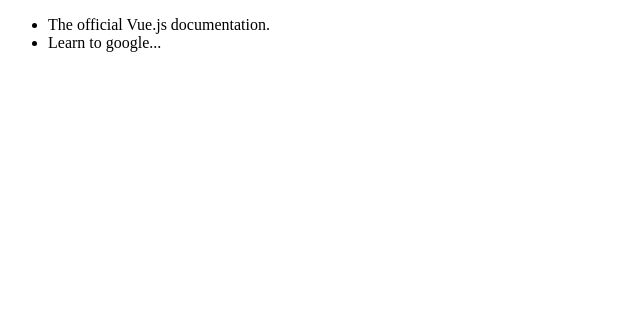
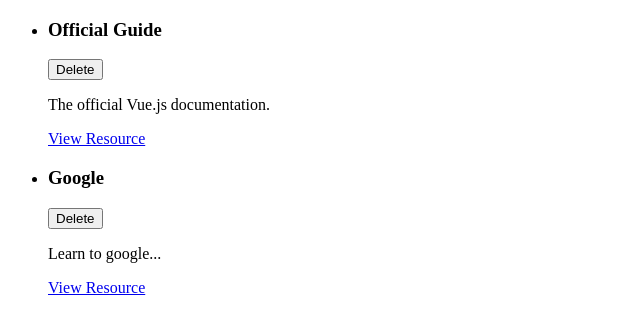
Before and after one commit to Suxrob9966/learning-resource-app, a Vue app: page / in a window 1280 px wide. Shown: the top 334 px of the page, without its empty margins (0-640 px from the left). Built offline with nearby package versions, Linux system fonts and the light colour scheme.

Commit message:
first component & prop

```diff
--- a/src/App.vue
+++ b/src/App.vue
@@ -1,13 +1,17 @@
 <template>
     <ul>
-        <li v-for="item in storedResources" :key="item.id">
-            {{ item.description }}
-        </li>
+        <learning-resource v-for="res in storedResources" :key="res.id" :title="res.title" :description="res.description"
+            :link="res.link"></learning-resource>
     </ul>
 </template>
 
 <script>
+import LearningResource from './components/learning-resources/LearningResource.vue';
+
 export default {
+    components: {
+        LearningResource,
+    },
     data() {
         return {
             storedResources: [
--- /dev/null
+++ b/src/components/learning-resources/LearningResource.vue
@@ -0,0 +1,20 @@
+<template>
+    <li>
+        <div>
+            <header>
+                <h3>{{ title }}</h3>
+                <button>Delete</button>
+            </header>
+        </div>
+        <p>{{ description }}</p>
+        <nav>
+            <a :href="link">View Resource</a>
+        </nav>
+    </li>
+</template>
+
+<script>
+export default {
+    props: ['title', 'description', 'link'],
+}
+</script>
```
